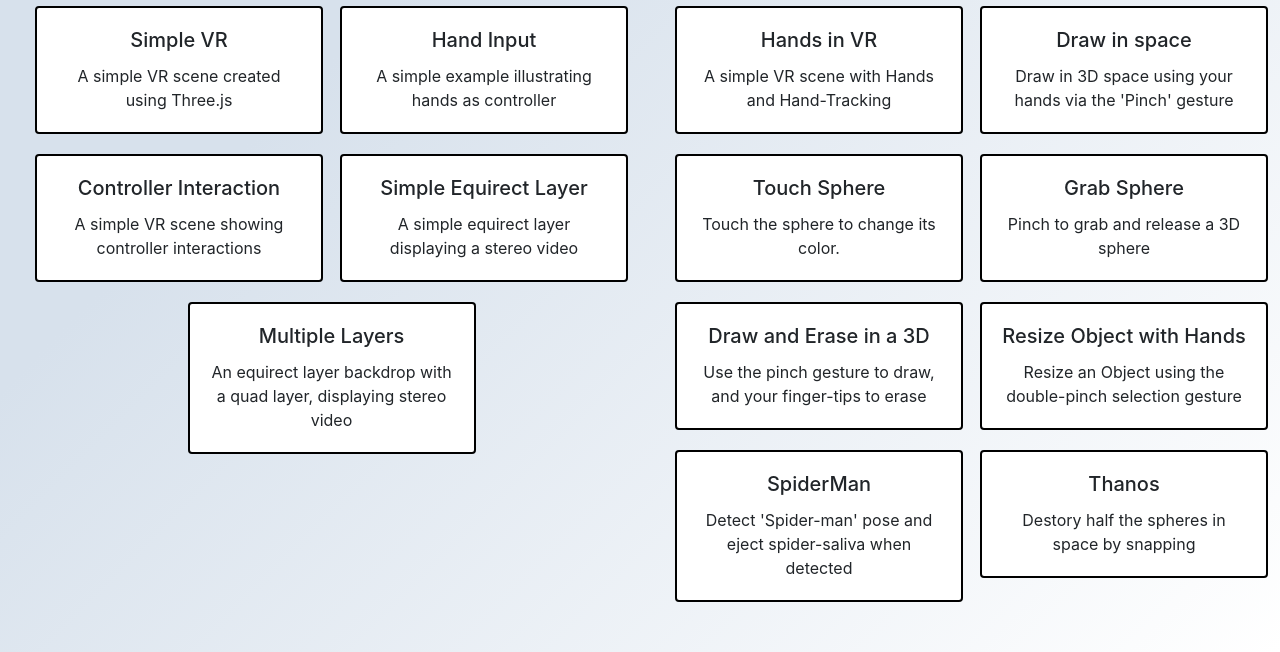
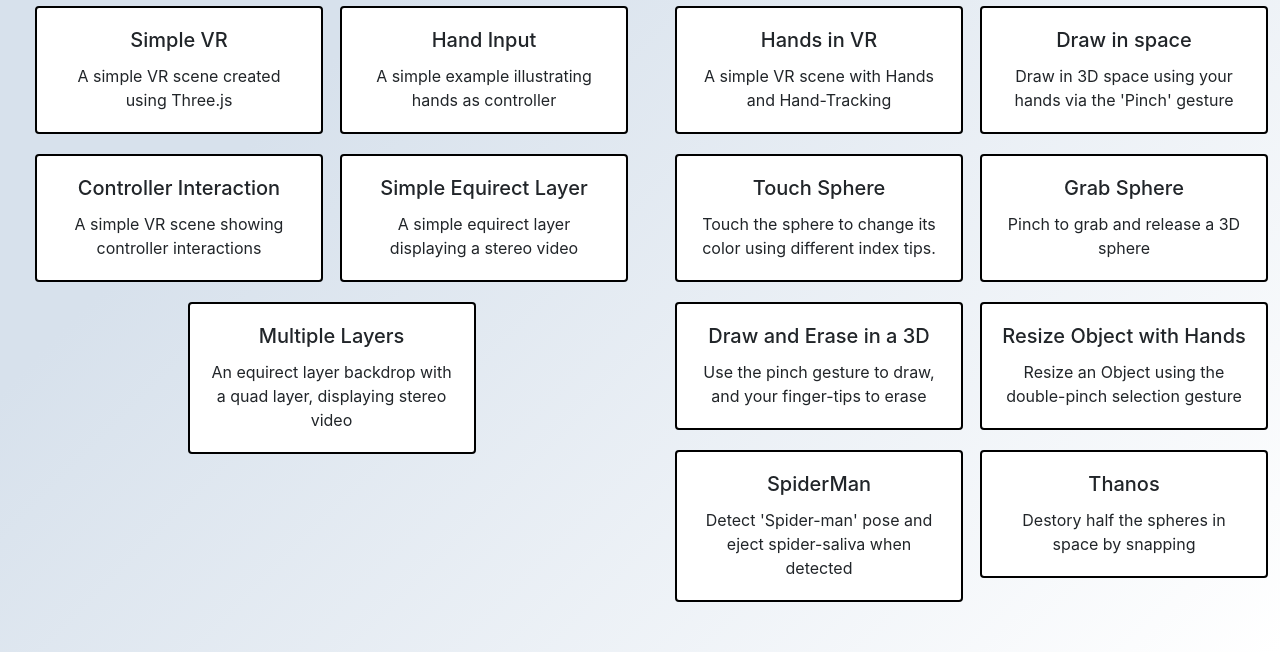
Before and after one commit to sovoid/webxr-layers, a website built with Vite: page index.html in a window 1280 px wide. Shown: the part 150-802 px from the top of the page. Built offline with nearby package versions, Linux system fonts and the light colour scheme.

Commit message:
rephrased sample description

```diff
--- a/index.html
+++ b/index.html
@@ -113,7 +113,7 @@
                                     <div class="card">
                                         <div class="card-body">
                                         <h5 class="card-title">Touch Sphere</h5>
-                                        <p class="card-text">Touch the sphere to change its color.</p>
+                                        <p class="card-text">Touch the sphere to change its color using different index tips.</p>
                                         </div>
                                     </div>
                                 </a>
```
